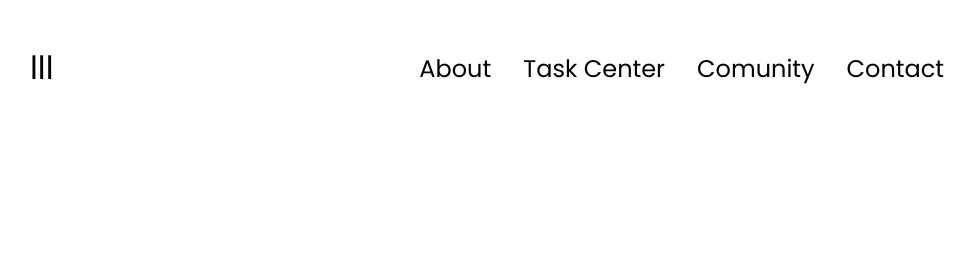
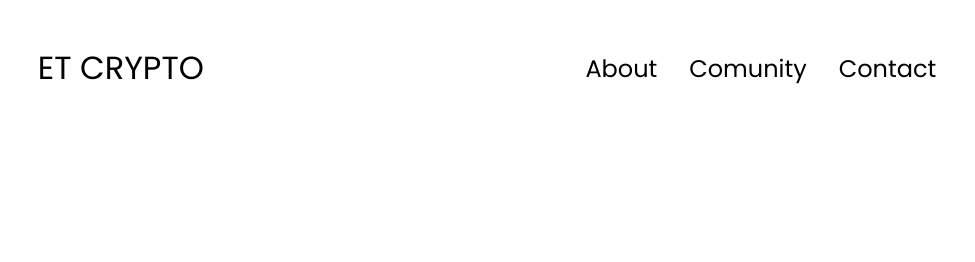
Before and after one commit to Yichu-bro/AMY, a plain HTML site: page index.html in a window 1280 px wide. Shown: the top 262 px of the page, without its empty margins (153-1128 px from the left). Drawn offline with Linux system fonts and the light colour scheme.

Commit message:
Update index.html

```diff
--- a/index.html
+++ b/index.html
@@ -10,18 +10,17 @@
   </head>
   <body>
     <nav id="desktop-nav">
-      <div class="logo">lll </div>
+      <div class="logo">ET CRYPTO </div>
       <div>
         <ul class="nav-links">
           <li><a href="#about">About</a></li>
-          <li><a href="q.html">Task Center</a></li>
           <li><a href="q.html">Comunity</a></li>
           <li><a href="#contact">Contact</a></li>
         </ul>
       </div>
     </nav>
     <nav id="hamburger-nav">
-      <div class="logo">lll </div>
+      <div class="logo">ET CRYPTO </div>
       <div class="hamburger-menu">
         <div class="hamburger-icon" onclick="toggleMenu()">
           <span></span>
```
